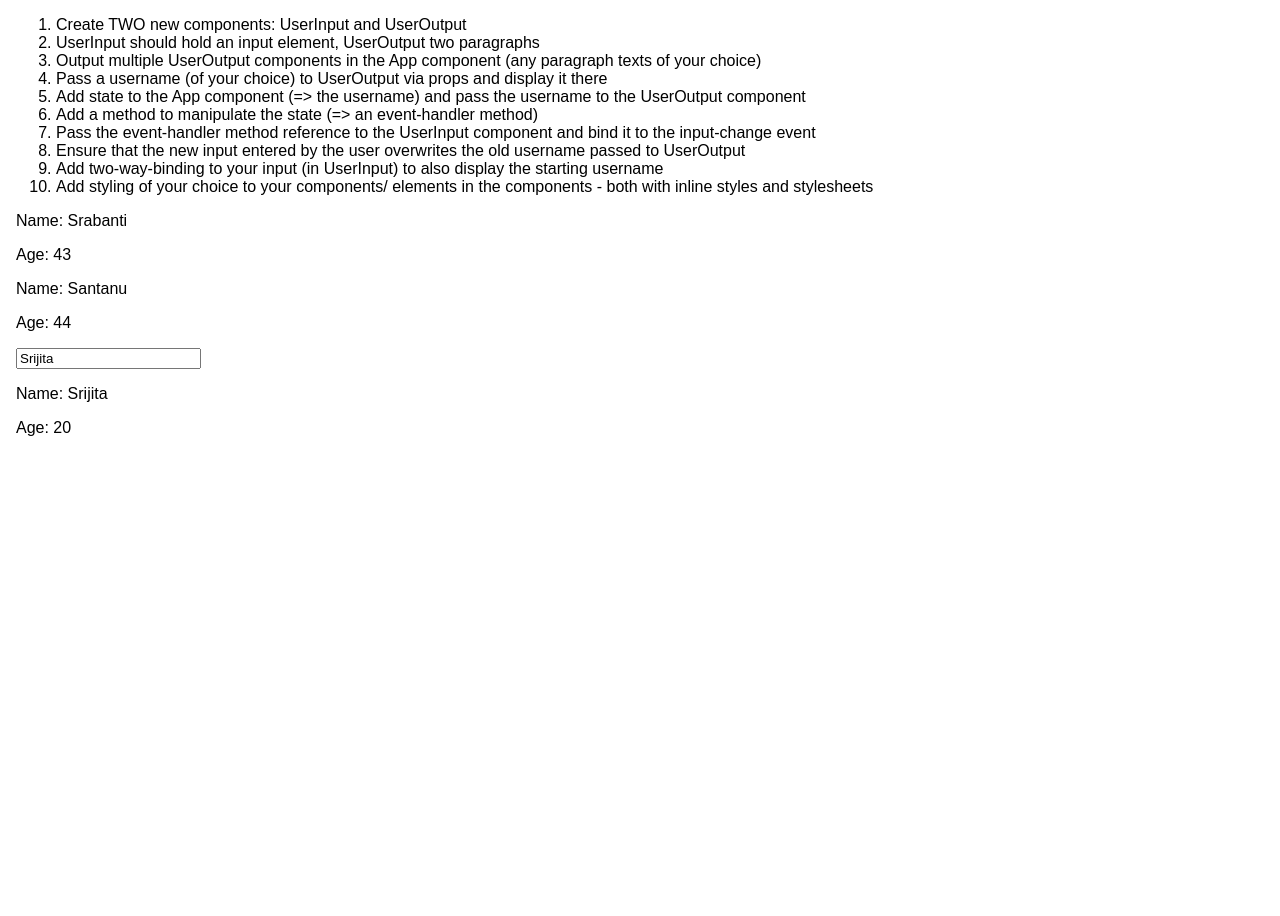
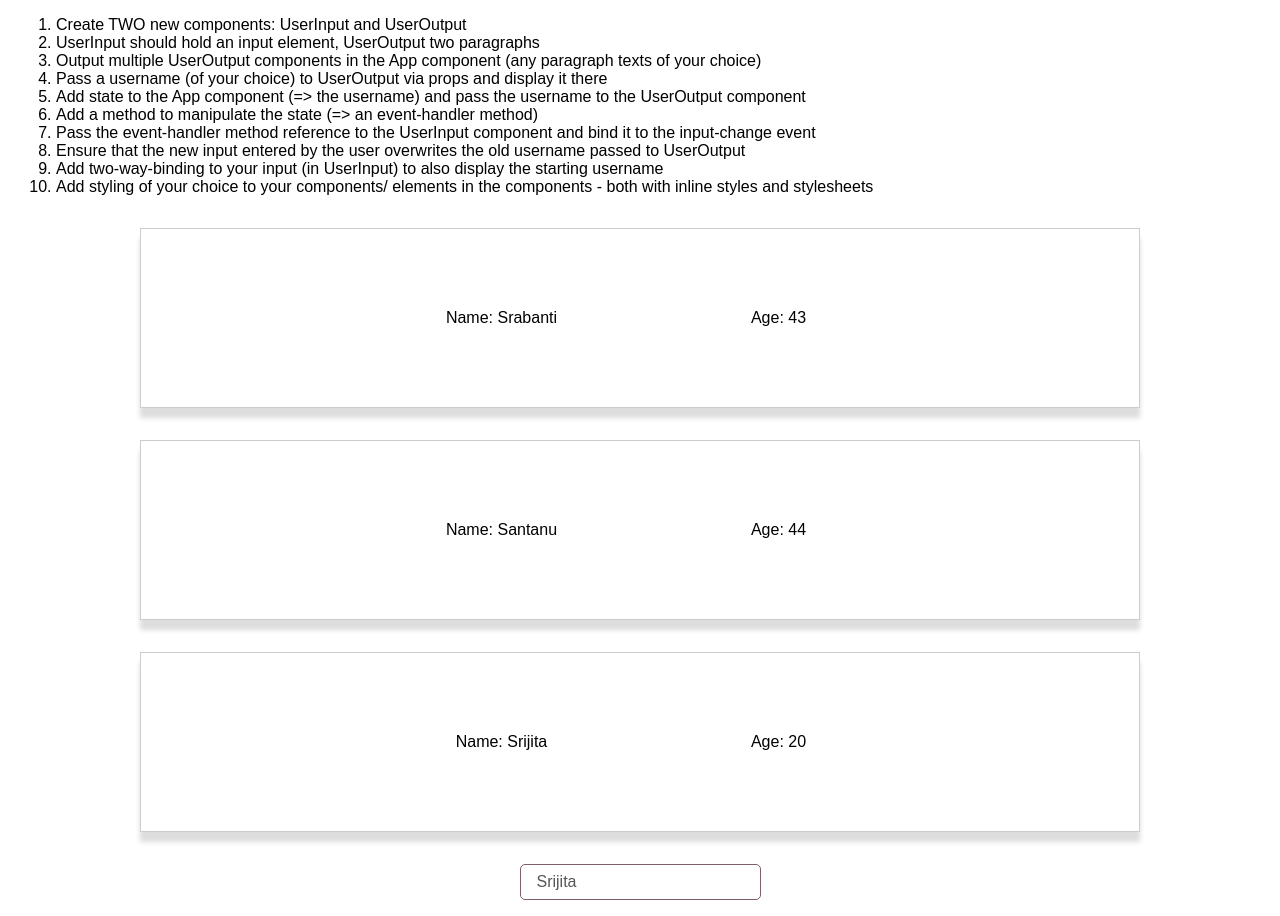
Before and after one commit to roysatadru/reactjs-base-syntax--assignment-problem, a React (Create React App) app: page / in a window 1280 px wide. Before the commit the page ends 800 px from the top, so only its background shows below. Built offline with nearby package versions, Linux system fonts and the light colour scheme.

Commit message:
Task 10 complete - Add styling of your choice to your components/ elements in the components - both with inline styles and stylesheets

```diff
--- a/src/App.js
+++ b/src/App.js
@@ -41,8 +41,8 @@ class App extends Component {
         <UserOutput name={this.state.users[0].userName} age={this.state.users[0].age} />
         <UserOutput name={this.state.users[1].userName} age={this.state.users[1].age} />
 
+        <UserOutput name={this.state.users[2].userName} age={this.state.users[2].age} />
         <UserInput name={this.state.users[2].userName} change={this.changeUserNameHandler} />
-        <UserOutput name={this.state.users[2].userName} age={this.state.users[2].age} />
       </div>
     );
   }
--- a/src/User/UserInput.js
+++ b/src/User/UserInput.js
@@ -1,7 +1,18 @@
 import React from 'react';
 
 const userInput = props => {
-  return <input type="text" onChange={props.change} value={props.name} />;
+  const style = {
+    display: 'block',
+    outline: 'none',
+    margin: 'auto',
+    padding: '8px 16px',
+    font: 'inherit',
+    color: '#555',
+    border: '1px solid #7f5f6f',
+    borderRadius: '5px'
+  };
+
+  return <input style={style} type="text" onChange={props.change} value={props.name} />;
 };
 
 export default userInput;
--- /dev/null
+++ b/src/User/UserOutput.css
@@ -0,0 +1,15 @@
+.UserOutput {
+  display: block;
+  width: 60%;
+  margin: 32px auto;
+  padding: 5vw 10%;
+  text-align: center;
+  border: 1px solid #ccc;
+  box-shadow: 0 10px 5px #ddd;
+}
+
+.UserOutput > * {
+  width: 33%;
+  display: inline-block;
+  padding: 0 2%;
+}
--- a/src/User/UserOutput.js
+++ b/src/User/UserOutput.js
@@ -1,8 +1,10 @@
 import React from 'react';
+
+import './UserOutput.css';
 
 const userOutput = props => {
   return (
-    <div>
+    <div className="UserOutput">
       <p onClick={props.click}>Name: {props.name}</p>
       <p>Age: {props.age}</p>
     </div>
```
